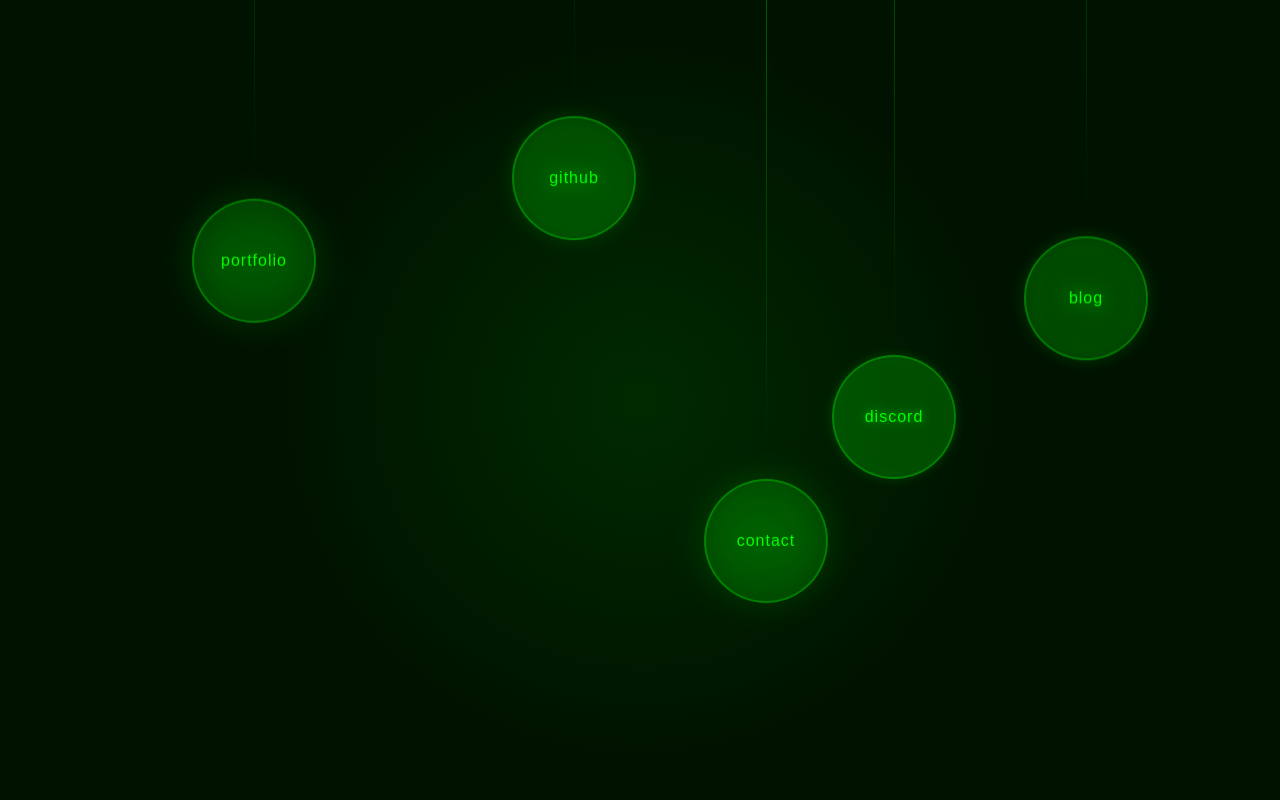
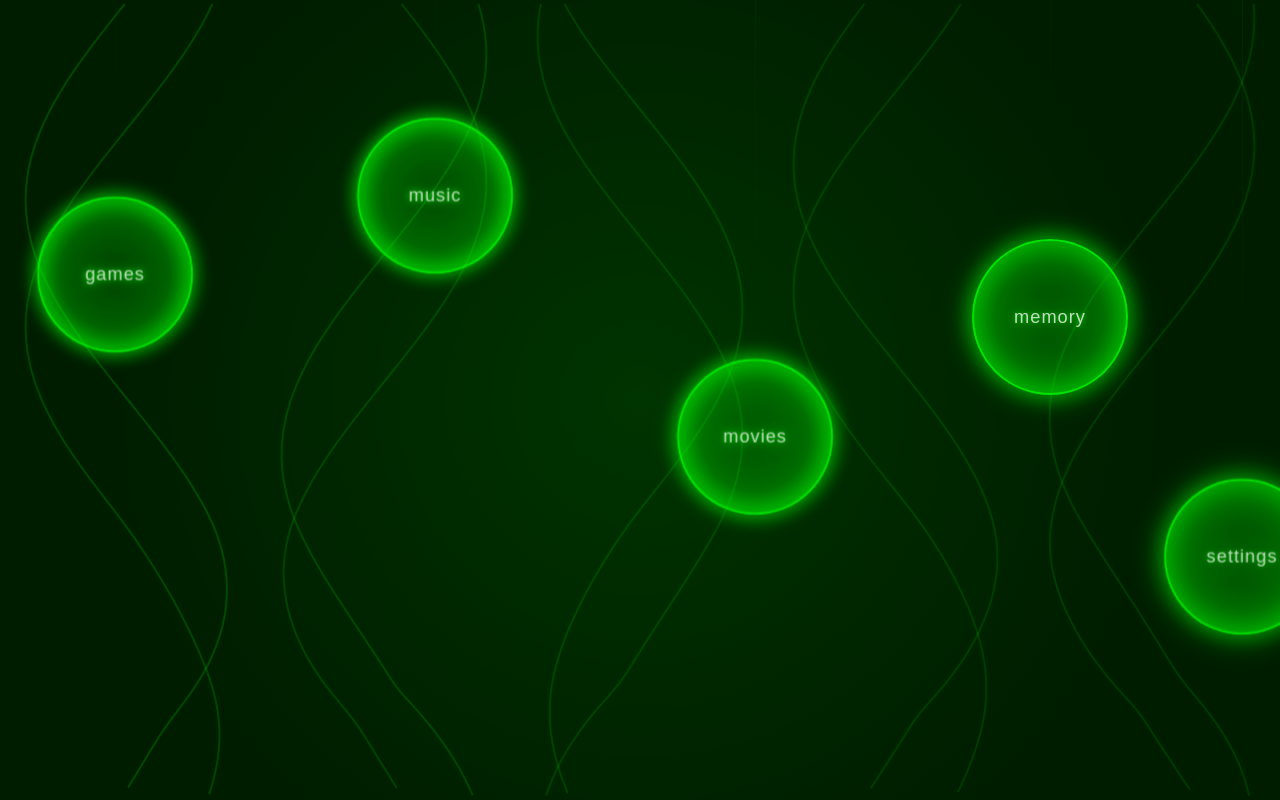
Before and after one commit to 50SACINMYSOCIDGAF/XboxUI, a React (Create React App) app: page / in a window 1280 px wide. Built offline with nearby package versions, Linux system fonts and the light colour scheme.

Commit message:
slightly buggy

```diff
--- a/src/App.tsx
+++ b/src/App.tsx
@@ -1,7 +1,6 @@
-import React from 'react';
+import React, { useMemo } from 'react';
 import styled, { createGlobalStyle, keyframes } from 'styled-components';
 import MenuItem from './components/MenuItem';
-
 
 const GlobalStyle = createGlobalStyle`
     @import url('https://fonts.googleapis.com/css2?family=Orbitron:wght@400;700&display=swap');
@@ -10,74 +9,150 @@
         margin: 0;
         padding: 0;
         font-family: 'Orbitron', sans-serif;
-        background-color: #000800;
+        background-color: #001200;
         overflow: hidden;
     }
 `;
 
 const backgroundPulse = keyframes`
-    0%, 100% { background-color: #000800; }
-    50% { background-color: #001200; }
+    0%, 100% { background-color: #001200; }
+    50% { background-color: #002200; }
 `;
 
 const AppContainer = styled.div`
     width: 100vw;
     height: 100vh;
-    background-image: radial-gradient(circle at 50% 50%, rgba(0, 255, 0, 0.1) 0%, transparent 50%);
+    background-image: radial-gradient(circle at 50% 50%, rgba(0, 255, 0, 0.1) 0%, transparent 70%);
+    animation: ${backgroundPulse} 8s ease-in-out infinite;
     display: flex;
-    justify-content: center;
-    align-items: center;
+    justify-content: space-around;
+    align-items: flex-end;
     overflow: hidden;
-    animation: ${backgroundPulse} 10s ease-in-out infinite;
-    position: relative;
 `;
 
-const curveAnimation = keyframes`
-    0% { transform: translateY(-50%) rotate(0deg); }
-    100% { transform: translateY(-50%) rotate(360deg); }
+const SegmentContainer = styled.div`
+    position: relative;
+    width: 20%;
+    height: 100%;
+    display: flex;
+    flex-direction: column;
+    justify-content: flex-end;
+    align-items: center;
 `;
 
-const CurvedLine = styled.div<{ delay: number; reverse?: boolean }>`
-    position: absolute;
-    top: 50%;
-    left: -50%;
-    width: 200%;
-    height: 200%;
-    border: 1px solid rgba(0, 255, 0, 0.1);
-    border-radius: 50%;
-    animation: ${curveAnimation} ${props => props.reverse ? '40s' : '30s'} linear infinite;
-    animation-delay: ${props => props.delay}s;
-    animation-direction: ${props => props.reverse ? 'reverse' : 'normal'};
+const strandPulse = keyframes`
+    0%, 100% { opacity: 0.3; filter: drop-shadow(0 0 5px rgba(0, 255, 0, 0.5)); }
+    50% { opacity: 0.5; filter: drop-shadow(0 0 15px rgba(0, 255, 0, 0.7)); }
 `;
 
-const MenuContainer = styled.div`
-    position: relative;
+const StrandSVG = styled.svg`
+    position: absolute;
+    top: 0;
+    left: 0;
     width: 100%;
     height: 100%;
-
-    @media (max-width: 768px) {
-        display: flex;
-        flex-direction: column;
-        justify-content: center;
-        align-items: center;
-    }
 `;
 
+const StrandPath = styled.path<{ delay: number }>`
+    fill: none;
+    stroke: rgba(0, 255, 0, 0.4);
+    stroke-width: 2px;
+    animation: ${strandPulse} ${props => 4 + props.delay}s ease-in-out infinite;
+    animation-delay: ${props => props.delay}s;
+`;
+
+interface Point {
+    x: number;
+    y: number;
+}
+
+const SEGMENTS = 100;
+const INFLUENCE_RADIUS = 200;
+const INFLUENCE_STRENGTH = 0.5;
+
+const generateControlPoints = (width: number, height: number, segments: number, seed: number): Point[] => {
+    const points: Point[] = [];
+    for (let i = 0; i <= segments; i++) {
+        const t = i / segments;
+        const x = width * 0.5 + Math.sin(t * Math.PI * 2 + seed) * (width * 0.4);
+        const y = height * (1 - t);
+        points.push({ x, y });
+    }
+    return points;
+};
+
+const applyMenuItemInfluence = (point: Point, menuItem: { x: number; y: number }, strength: number): Point => {
+    const dx = menuItem.x - point.x;
+    const dy = menuItem.y - point.y;
+    const distance = Math.sqrt(dx * dx + dy * dy);
+    if (distance < INFLUENCE_RADIUS) {
+        const influence = Math.pow((INFLUENCE_RADIUS - distance) / INFLUENCE_RADIUS, 2) * strength;
+        return {
+            x: point.x + dx * influence,
+            y: point.y + dy * influence
+        };
+    }
+    return point;
+};
+
+interface StrandProps {
+    width: number;
+    height: number;
+    menuItem: { x: number; y: number };
+    delay: number;
+    seed: number;
+}
+
+const Strand: React.FC<StrandProps> = ({ width, height, menuItem, delay, seed }) => {
+    const points = useMemo(() => {
+        const basePoints = generateControlPoints(width, height, SEGMENTS, seed);
+        return basePoints.map(point => applyMenuItemInfluence(point, menuItem, INFLUENCE_STRENGTH));
+    }, [width, height, menuItem, seed]);
+
+    const path = useMemo(() => {
+        return `M ${points[0].x} ${points[0].y} ` +
+            points.slice(1).map((point, index) => {
+                const prevPoint = points[index];
+                const midX = (prevPoint.x + point.x) / 2;
+                const midY = (prevPoint.y + point.y) / 2;
+                return `Q ${prevPoint.x} ${prevPoint.y} ${midX} ${midY}`;
+            }).join(' ');
+    }, [points]);
+
+    return <StrandPath d={path} delay={delay} />;
+};
+
 const App: React.FC = () => {
-    const menuItems = ['Portfolio', 'Github', 'Discord', 'Blog', 'Contact'];
+    const menuItems = ['Games', 'Music', 'Movies', 'Memory', 'Settings'];
+
+    const segmentWidth = window.innerWidth / menuItems.length;
+    const segmentHeight = window.innerHeight;
 
     return (
         <>
             <GlobalStyle />
             <AppContainer>
-                {[...Array(5)].map((_, index) => (
-                    <CurvedLine key={index} delay={index * -2} reverse={index % 2 === 0} />
+                {menuItems.map((item, index) => (
+                    <SegmentContainer key={item}>
+                        <StrandSVG>
+                            <Strand
+                                width={segmentWidth}
+                                height={segmentHeight}
+                                menuItem={{ x: segmentWidth / 2, y: segmentHeight - 100 }}
+                                delay={index * 0.2}
+                                seed={index * 2}
+                            />
+                            <Strand
+                                width={segmentWidth}
+                                height={segmentHeight}
+                                menuItem={{ x: segmentWidth / 2, y: segmentHeight - 100 }}
+                                delay={index * 0.2 + 0.1}
+                                seed={index * 2 + 1}
+                            />
+                        </StrandSVG>
+                        <MenuItem label={item} index={index} />
+                    </SegmentContainer>
                 ))}
-                <MenuContainer>
-                    {menuItems.map((item, index) => (
-                        <MenuItem key={item} label={item} index={index} />
-                    ))}
-                </MenuContainer>
             </AppContainer>
         </>
     );
--- a/src/components/MenuItem.tsx
+++ b/src/components/MenuItem.tsx
@@ -8,18 +8,23 @@
 
 const bobAnimation = keyframes`
     0%, 100% { transform: translateY(0); }
-    50% { transform: translateY(-5px); }
+    50% { transform: translateY(-3px); }
 `;
 
 const glowAnimation = keyframes`
     0%, 100% { filter: drop-shadow(0 0 5px rgba(0, 255, 0, 0.7)); }
-    50% { filter: drop-shadow(0 0 20px rgba(0, 255, 0, 0.9)); }
+    50% { filter: drop-shadow(0 0 15px rgba(0, 255, 0, 0.9)); }
+`;
+
+const pulseAnimation = keyframes`
+    0%, 100% { transform: scale(1); opacity: 1; }
+    50% { transform: scale(1.05); opacity: 0.9; }
 `;
 
 const ItemContainer = styled.div<{ index: number }>`
     position: absolute;
-    animation: ${bobAnimation} 3s ease-in-out infinite,
-    ${glowAnimation} 4s ease-in-out infinite;
+    animation: ${bobAnimation} 4s ease-in-out infinite,
+               ${glowAnimation} 5s ease-in-out infinite;
     animation-delay: ${props => props.index * 0.5}s, ${props => props.index * 0.7}s;
     top: ${props => {
     switch (props.index) {
@@ -41,6 +46,7 @@
         default: return '50%';
     }
 }};
+    z-index: 10;
 
     @media (max-width: 768px) {
         position: relative;
@@ -53,10 +59,11 @@
 const Strand = styled.div`
     position: absolute;
     width: 1px;
-    background: linear-gradient(to bottom, rgba(0, 255, 0, 0.5), rgba(0, 255, 0, 0));
+    background: linear-gradient(to bottom, rgba(0, 255, 0, 0.2), rgba(0, 255, 0, 0));
     top: -100vh;
     bottom: 100%;
     left: 50%;
+    opacity: 0.5;
 `;
 
 interface ItemBubbleProps {
@@ -64,25 +71,48 @@
 }
 
 const ItemBubble = styled.div<ItemBubbleProps>`
-    width: 120px;
-    height: 120px;
+    width: 150px;
+    height: 150px;
     border-radius: 50%;
-    background-color: ${props => props.isHovered ? 'rgba(0, 255, 0, 0.25)' : 'rgba(0, 255, 0, 0.15)'};
-    border: 2px solid ${props => props.isHovered ? 'rgba(0, 255, 0, 0.5)' : 'rgba(0, 255, 0, 0.3)'};
+    background: radial-gradient(
+            circle at center,
+            rgba(0, 255, 0, 0.1) 0%,
+            rgba(0, 255, 0, 0.2) 50%,
+            rgba(0, 255, 0, 0.4) 80%,
+            rgba(0, 255, 0, 0.6) 100%
+    );
+    border: 2px solid rgba(0, 255, 0, 0.8);
     display: flex;
     justify-content: center;
     align-items: center;
     transition: all 0.3s ease;
     cursor: pointer;
+    box-shadow: 0 0 20px rgba(0, 255, 0, 0.5),
+    inset 0 0 20px rgba(0, 255, 0, 0.5);
+    animation: ${pulseAnimation} 3s ease-in-out infinite;
+
+    &:hover {
+        background: radial-gradient(
+                circle at center,
+                rgba(0, 255, 0, 0.2) 0%,
+                rgba(0, 255, 0, 0.3) 50%,
+                rgba(0, 255, 0, 0.5) 80%,
+                rgba(0, 255, 0, 0.7) 100%
+        );
+        box-shadow: 0 0 30px rgba(0, 255, 0, 0.7),
+        inset 0 0 30px rgba(0, 255, 0, 0.7);
+    }
 `;
 
 const ItemText = styled.span<ItemBubbleProps>`
-    color: ${props => props.isHovered ? '#ffffff' : '#00ff00'};
+    color: #ffffff;
     font-family: 'Orbitron', sans-serif;
-    font-size: 16px;
+    font-size: 18px;
     text-transform: lowercase;
     letter-spacing: 1px;
     transition: all 0.3s ease;
+    text-shadow: 0 0 5px rgba(0, 255, 0, 0.8);
+    opacity: ${props => props.isHovered ? 1 : 0.8};
 `;
 
 const MenuItem: React.FC<MenuItemProps> = ({ label, index }) => {
```
Lines whose indentation alone changed are shown as unchanged.
